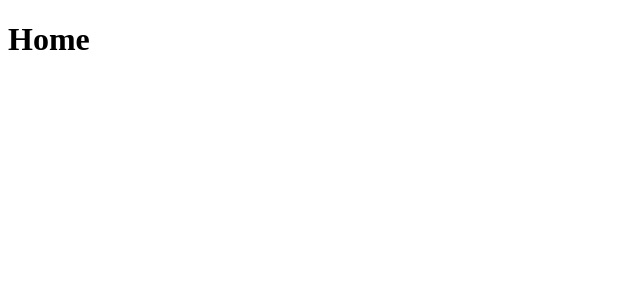
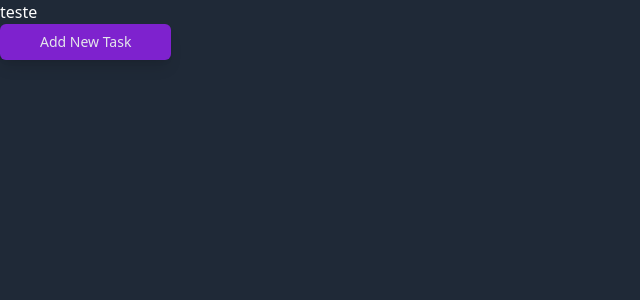
Before and after one commit to Debug-Heroes/todo-list-frontend, a React (Vite) app: page / in a window 1280 px wide. Shown: the top 300 px of the page, without its empty margins (0-640 px from the left). Built offline with nearby package versions, Linux system fonts and the light colour scheme.

Commit message:
fix: import global.css and style button

```diff
--- a/src/components/Button/Button.tsx
+++ b/src/components/Button/Button.tsx
@@ -1,3 +1,11 @@
-export const Button = (): JSX.Element => {
-  return <button>Button</button>;
+interface ButtonProps {
+  label: string;
+}
+
+export default function Button ({ label }: ButtonProps) {
+  return (
+    <button className='bg-purple-700 text-sm px-10 py-2 rounded-md shadow-lg '>
+      {label}
+    </button>
+  );
 };
--- a/src/main.tsx
+++ b/src/main.tsx
@@ -1,6 +1,7 @@
 import { StrictMode } from 'react';
 import { createRoot } from 'react-dom/client';
 
+import './styles/global.css'
 
 import { App } from './App.tsx';
 
--- a/src/pages/home.tsx
+++ b/src/pages/home.tsx
@@ -1,5 +1,10 @@
+import Button from "../components/Button/Button";
+
 export function Home() {
   return (
-    <h1>Home</h1>
+    <>
+      <h1 className="text-white">teste</h1>
+      <Button label="Add New Task"/>
+    </>
   )
 }
--- a/src/styles/global.css
+++ b/src/styles/global.css
@@ -8,6 +8,9 @@ body {
   color: theme('colors.gray.200')
 }
 
+h1 {
+  color: theme('colors.gray.200');
+}
 
 input, button, textarea {
   outline: none;
--- a/tailwind.config.js
+++ b/tailwind.config.js
@@ -9,5 +9,7 @@ export default {
 
     },
   },
-  plugins: [],
+  plugins: [
+
+  ],
 }
--- a/vite.config.ts
+++ b/vite.config.ts
@@ -1,5 +1,6 @@
 import { defineConfig } from 'vite';
 import react from '@vitejs/plugin-react';
+import tailwindcss from 'tailwindcss'
 
 // https://vitejs.dev/config/
 export default defineConfig({
@@ -7,4 +8,9 @@ export default defineConfig({
   server: {
     open: true,
   },
+  css: {
+    postcss: {
+      plugins: [tailwindcss()]
+    }
+  }
 });
```
Also changed, not shown: 1 other file (tests, documents, lock files or other folders).
